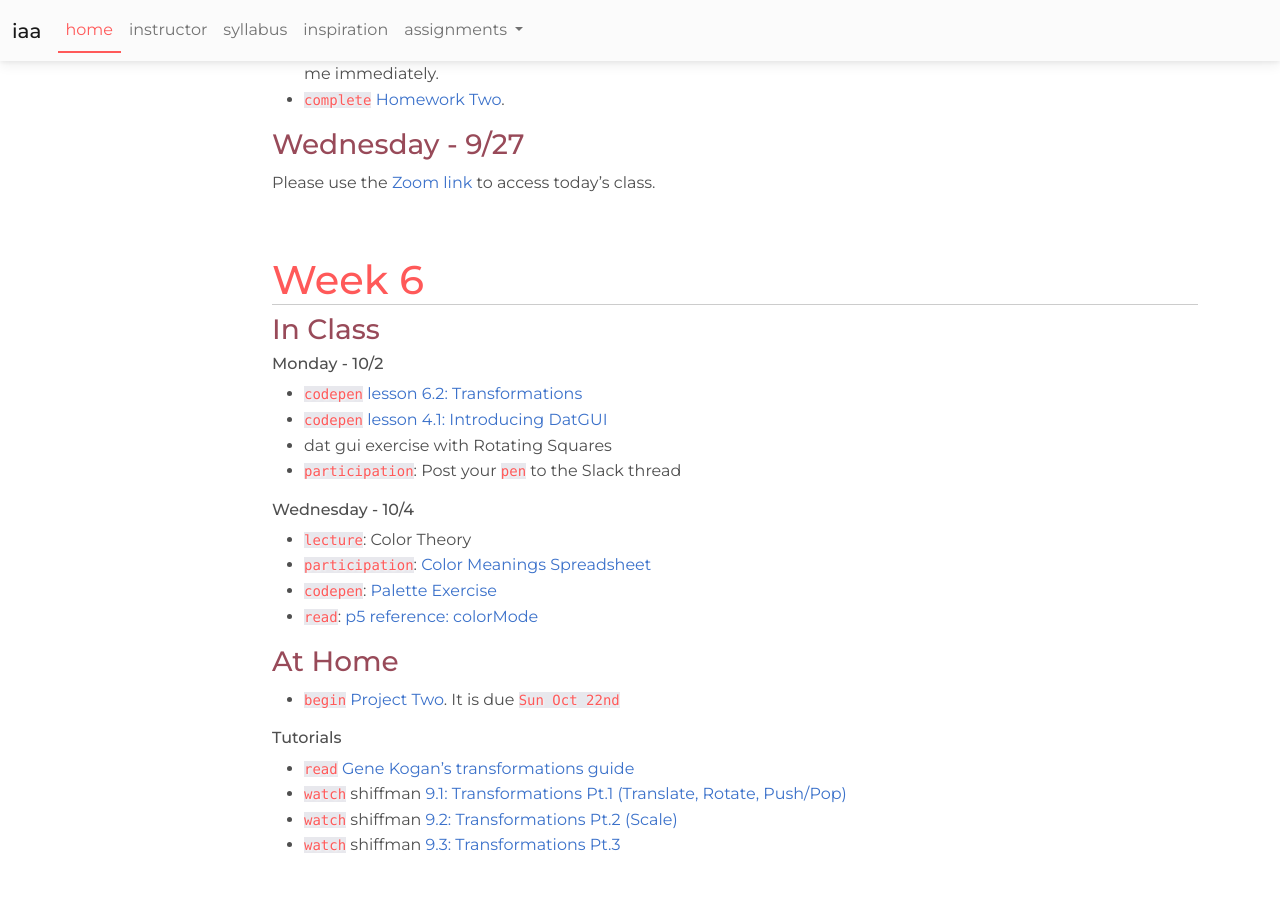
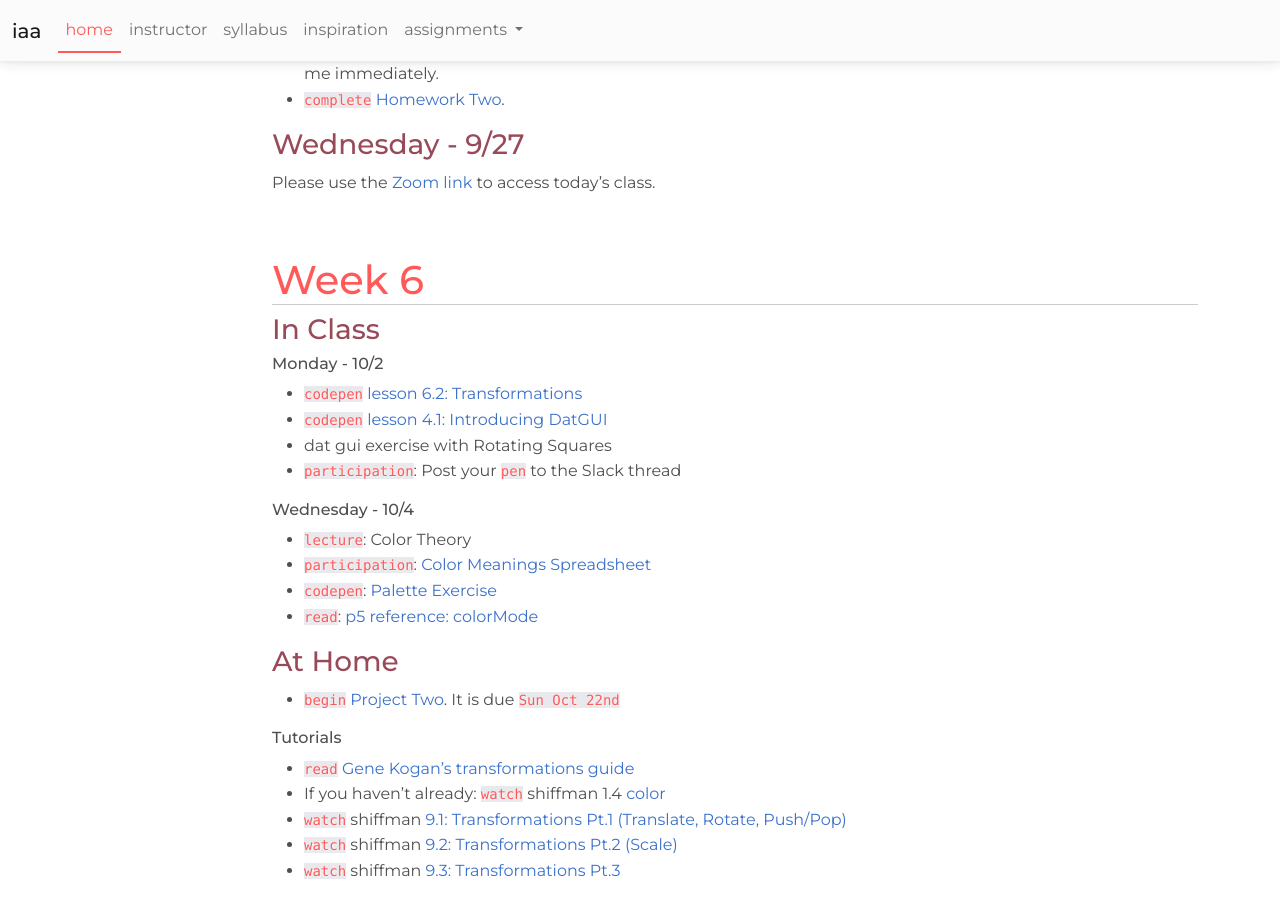
Before and after one commit to nicnosis/cu-courses, a Jekyll site: the page built from fa23/iaa/index.md, in a window 1280 px wide and 900 px high, scrolled down 5219 px. Built offline with Jekyll 4.4.1, drawn with Linux system fonts in a browser that asks for light colours; nearby versions of some CDN libraries; before the commit the page ends 6093 px from its top, so only the background shows below that.

Commit message:
edit add shiffman color link

```diff
--- a/fa23/iaa/index.md
+++ b/fa23/iaa/index.md
@@ -223,6 +223,7 @@ Please use the [Zoom link](https://clarkson.zoom.us/j/9445480243) to access toda
 
 #### Tutorials
 * `read` [Gene Kogan's transformations guide](https://genekogan.com/code/p5js-transformations/)
+* If you haven't already: `watch` shiffman 1.4 [color](https://youtu.be/riiJTF5-N7c)
 * `watch` shiffman [9.1: Transformations Pt.1 (Translate, Rotate, Push/Pop)](https://youtu.be/o9sgjuh-CBM)
 * `watch` shiffman [9.2: Transformations Pt.2 (Scale)](https://youtu.be/pkHZTWOoTLM)
 * `watch` shiffman [9.3: Transformations Pt.3](https://youtu.be/IVMvq9rd8dA)
```
